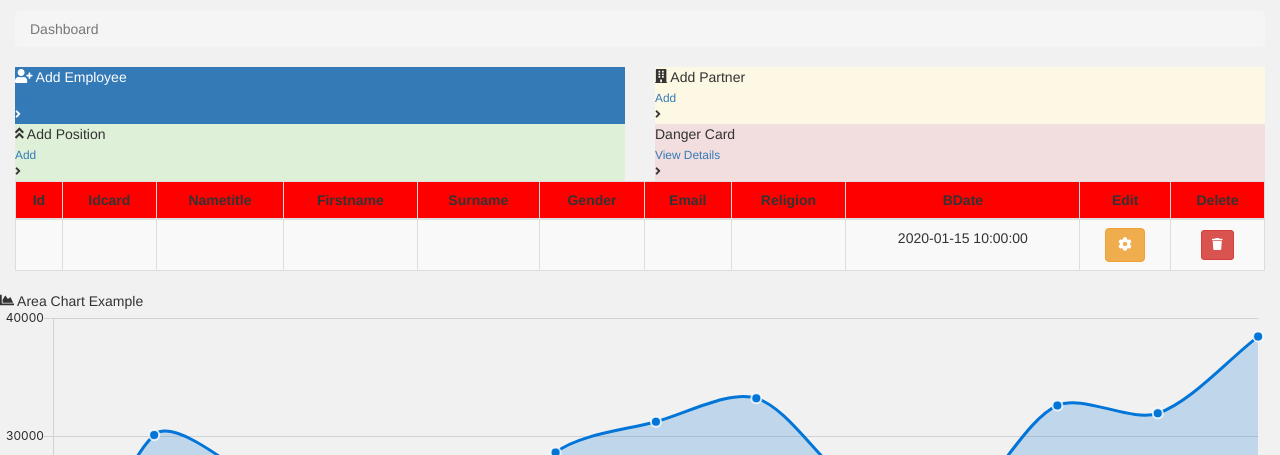
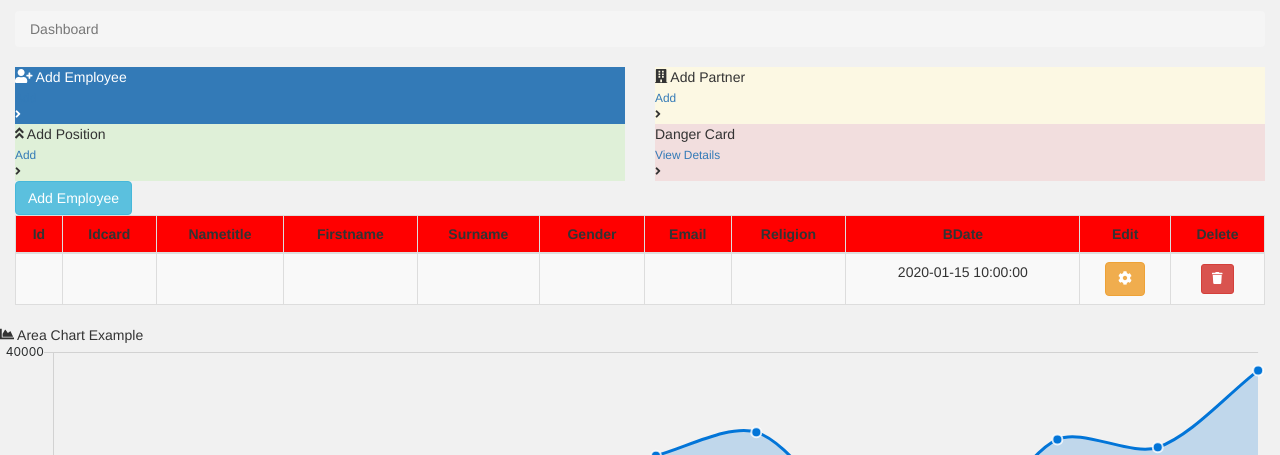
Before and after one commit to pudgemuffin/jewelry_store, a CodeIgniter app: page /ER_GOLDV1/ in a window 1280 px wide. Shown: the part 468-923 px from the top of the page. Run offline with CodeIgniter, Linux system fonts and the light colour scheme; tables that the repository leaves empty or names only in its code hold one stand-in row (values such as "Sample post"); data that the repository does not hold is empty; some libraries are stand-ins or nearby versions.

Commit message:
edit button addemp

```diff
--- a/application/views/Detail/emp.php
+++ b/application/views/Detail/emp.php
@@ -80,6 +80,8 @@
 </head>
 
 <body>
+<a class="btn btn-info" target="_blank" href="<?php echo site_url('Regis/insert');?>">Add Employee</a>
+<br>
     <center>
         <div>
             <div class="table-responsive">
```
Also changed, not shown: 9 other files.
